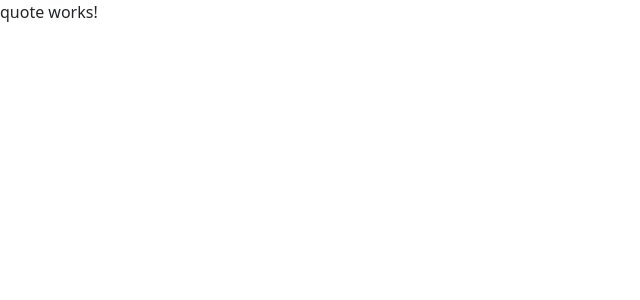
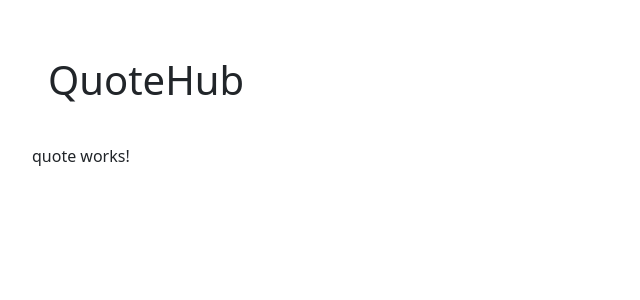
Before and after one commit to ShaviyaVictor/quote_hub, an Angular app: page / in a window 1280 px wide. Shown: the top 300 px of the page, without its empty margins (0-640 px from the left). Built offline with nearby package versions, Linux system fonts and the light colour scheme.

Commit message:
Add font-awesome icons to our app and make it available to our app via imports to the root styles file

```diff
--- a/package.json
+++ b/package.json
@@ -19,6 +19,7 @@
     "@angular/platform-browser-dynamic": "~13.0.0",
     "@angular/router": "~13.0.0",
     "bootstrap": "^5.1.3",
+    "font-awesome": "^4.7.0",
     "popper": "^1.0.1",
     "rxjs": "~7.4.0",
     "tslib": "^2.3.0",
--- a/src/app/app.component.html
+++ b/src/app/app.component.html
@@ -521,6 +521,8 @@
 
 
 <!--  Start of my component html code  -->
-
+<div id="title">
+  <h1> {{ title }} </h1>
+</div>
 <app-quote></app-quote>
 <router-outlet></router-outlet>
--- a/src/app/quote/quote.component.ts
+++ b/src/app/quote/quote.component.ts
@@ -6,16 +6,13 @@
   templateUrl: './quote.component.html',
   styleUrls: ['./quote.component.css']
 })
+
 export class QuoteComponent implements OnInit {
 
   quotes: Quotes[] = [
-
     new Quotes (1, 'Either write something worth reading or do something worth writing.', 'Victor Shaviya', 'Benjamin Franklin', new Date(2022,1,7)),
-
     new Quotes (2, 'Graduation is an exciting time. It marks both an ending and a beginning; it\’s warm memories of the past and big dreams for the future.', 'Josphine Mbaisi', 'UWI, Mona', new Date(2021,1,10)),
-
     new Quotes (3, 'When the last point is done, we are humans. Give your opponent a hug and say, \'great fight,\' and that\'s all.', 'Norris Ambune', 'Novak Djokovic', new Date(2021,11,3))
-
   ]
 
   constructor() { }
--- a/src/styles.css
+++ b/src/styles.css
@@ -1,2 +1,7 @@
 /* You can add global styles to this file, and also import other style files */
-@import "~bootstrap/dist/css/bootstrap.css"
+@import "~bootstrap/dist/css/bootstrap.min.css";
+@import "~font-awesome/css/font-awesome.min.css";
+
+* {
+  margin: 1rem;
+}
```
Also changed, not shown: src/app/quote/quote.component.html (line endings or trailing spaces), 1 other file (tests, documents, lock files or other folders).
